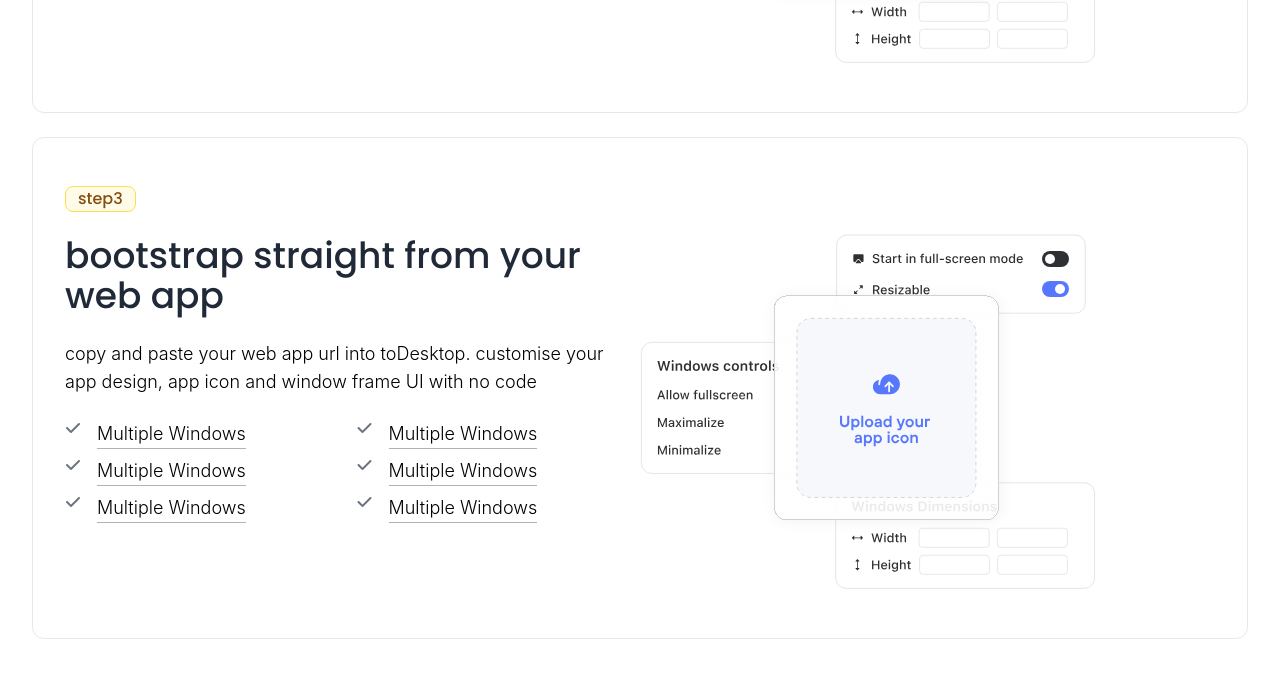
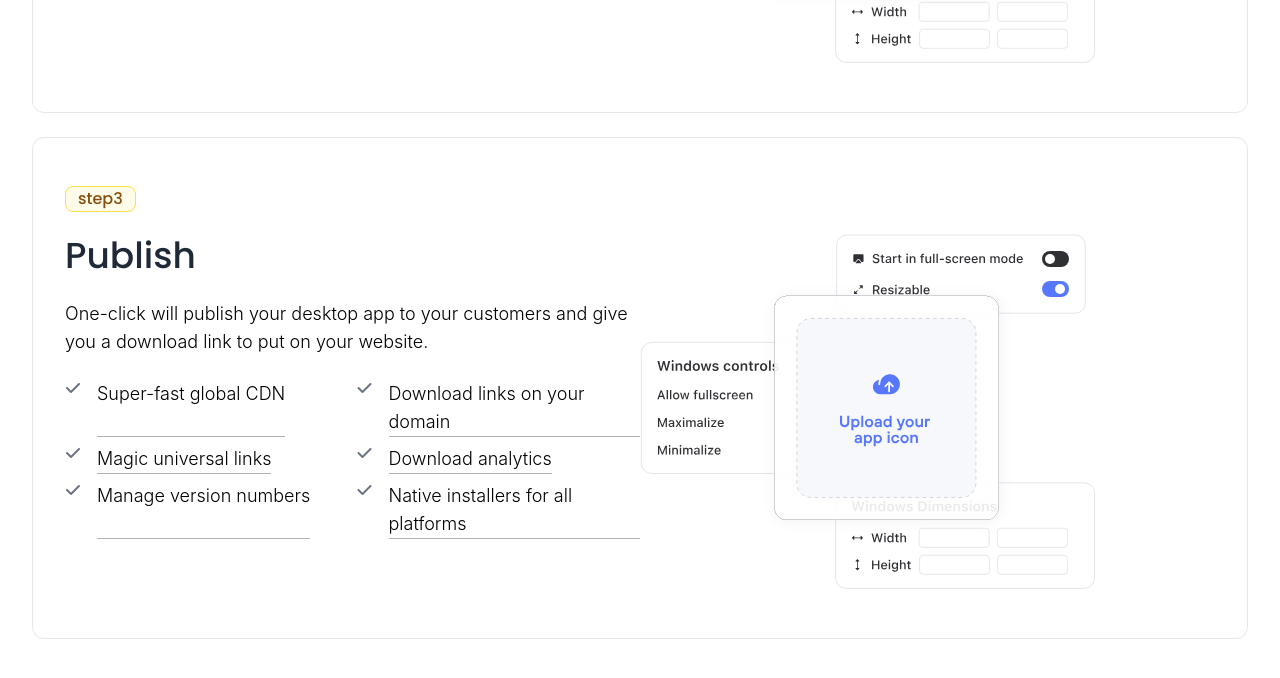
Before and after one commit to Asthaviradiya/toDesktop, a website: page index.html in a window 1280 px wide. Shown: the part 2339-3017 px from the top of the page. Drawn offline with Linux system fonts and the light colour scheme.

Commit message:
how it work sec : step3 is completely added

```diff
--- a/index.html
+++ b/index.html
@@ -326,32 +326,32 @@
             <div id="step3" class="rounded-xl border px-8 py-12 flex flex-col lg:flex-row">
                 <div class="flex flex-col gap-6 lg:w-1/2">
                     <span class="border border-yellow-300 bg-yellow-50 text-yellow-800 w-fit px-3 py1 rounded-lg font-medium font-display">step3</span>
-                    <h3 class="text-4xl">bootstrap straight from your web app</h3>
-                    <p class="text-lg font-light">copy and paste your web app url into toDesktop. customise your app design, app icon and window frame UI with no code</p>
+                    <h3 class="text-4xl">Publish</h3>
+                    <p class="text-lg font-light">One-click will publish your desktop app to your customers and give you a download link to put on your website.</p>
                     <ul class="grid grid-cols-2 gap-2">
                         <li class="flex gap-4 ">
                             <i class="fa-solid fa-check text-gray-500"></i>
-                            <a class="text-lg font-light border-b border-black border-opacity-30 hover:border-opacity-80" href="">Multiple Windows</a>
+                            <a class="text-lg font-light border-b border-black border-opacity-30 hover:border-opacity-80" href="">Super-fast global CDN</a>
                         </li>
                         <li class="flex gap-4 ">
                             <i class="fa-solid fa-check text-gray-500"></i>
-                            <a class="text-lg font-light border-b border-black border-opacity-30 hover:border-opacity-80" href="">Multiple Windows</a>
+                            <a class="text-lg font-light border-b border-black border-opacity-30 hover:border-opacity-80" href="">Download links on your domain</a>
                         </li>
                         <li class="flex gap-4 ">
                             <i class="fa-solid fa-check text-gray-500"></i>
-                            <a class="text-lg font-light border-b border-black border-opacity-30 hover:border-opacity-80" href="">Multiple Windows</a>
+                            <a class="text-lg font-light border-b border-black border-opacity-30 hover:border-opacity-80" href="">Magic universal links</a>
                         </li>
                         <li class="flex gap-4 ">
                             <i class="fa-solid fa-check text-gray-500"></i>
-                            <a class="text-lg font-light border-b border-black border-opacity-30 hover:border-opacity-80" href="">Multiple Windows</a>
+                            <a class="text-lg font-light border-b border-black border-opacity-30 hover:border-opacity-80" href="">Download analytics</a>
                         </li>
                         <li class="flex gap-4 ">
                             <i class="fa-solid fa-check text-gray-500"></i>
-                            <a class="text-lg font-light border-b border-black border-opacity-30 hover:border-opacity-80" href="">Multiple Windows</a>
+                            <a class="text-lg font-light border-b border-black border-opacity-30 hover:border-opacity-80" href="">Manage version numbers</a>
                         </li>
                         <li class="flex gap-4 ">
                             <i class="fa-solid fa-check text-gray-500"></i>
-                            <a class="text-lg font-light border-b border-black border-opacity-30 hover:border-opacity-80" href="">Multiple Windows</a>
+                            <a class="text-lg font-light border-b border-black border-opacity-30 hover:border-opacity-80" href="">Native installers for all platforms</a>
                         </li>
                     </ul>
                 </div>
```
